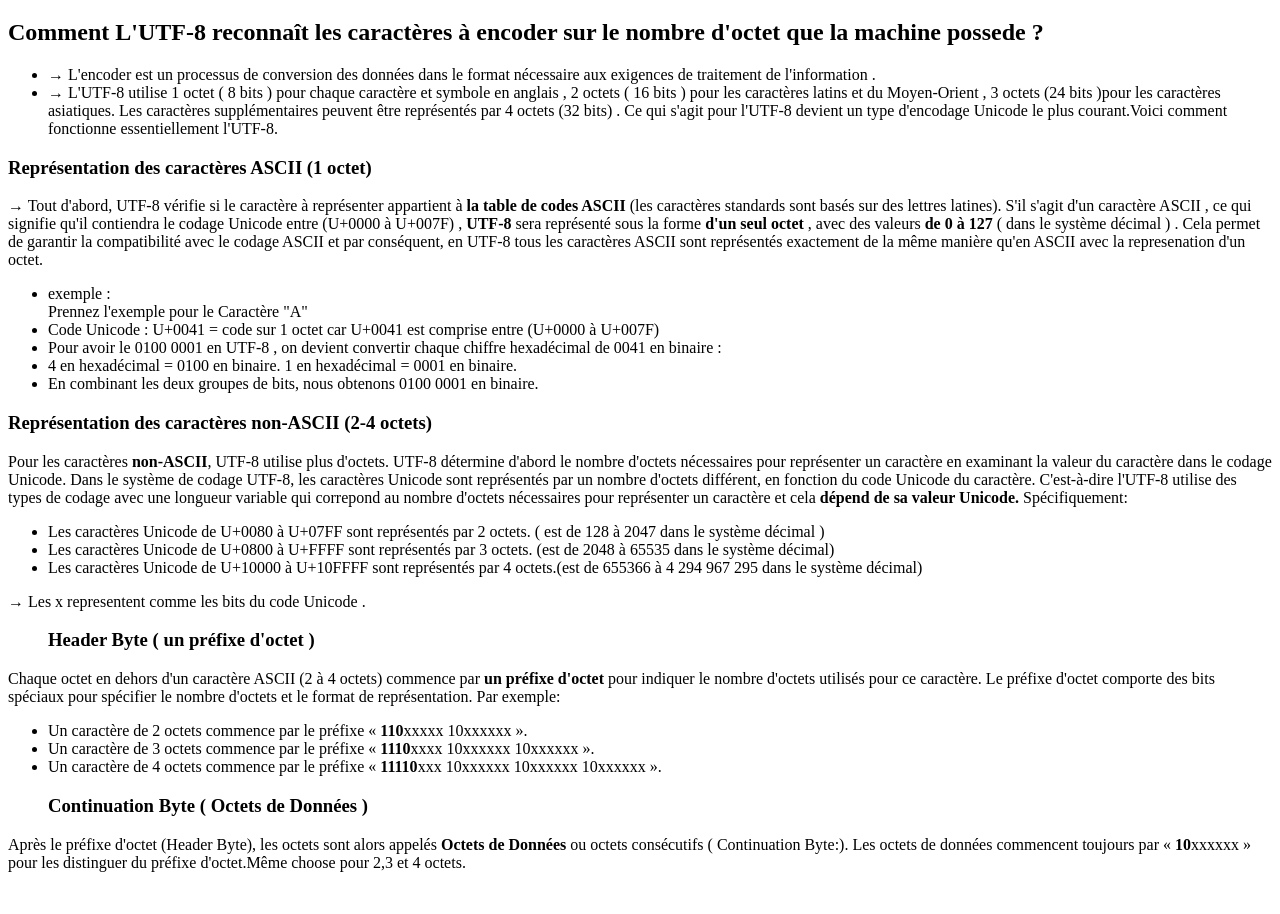
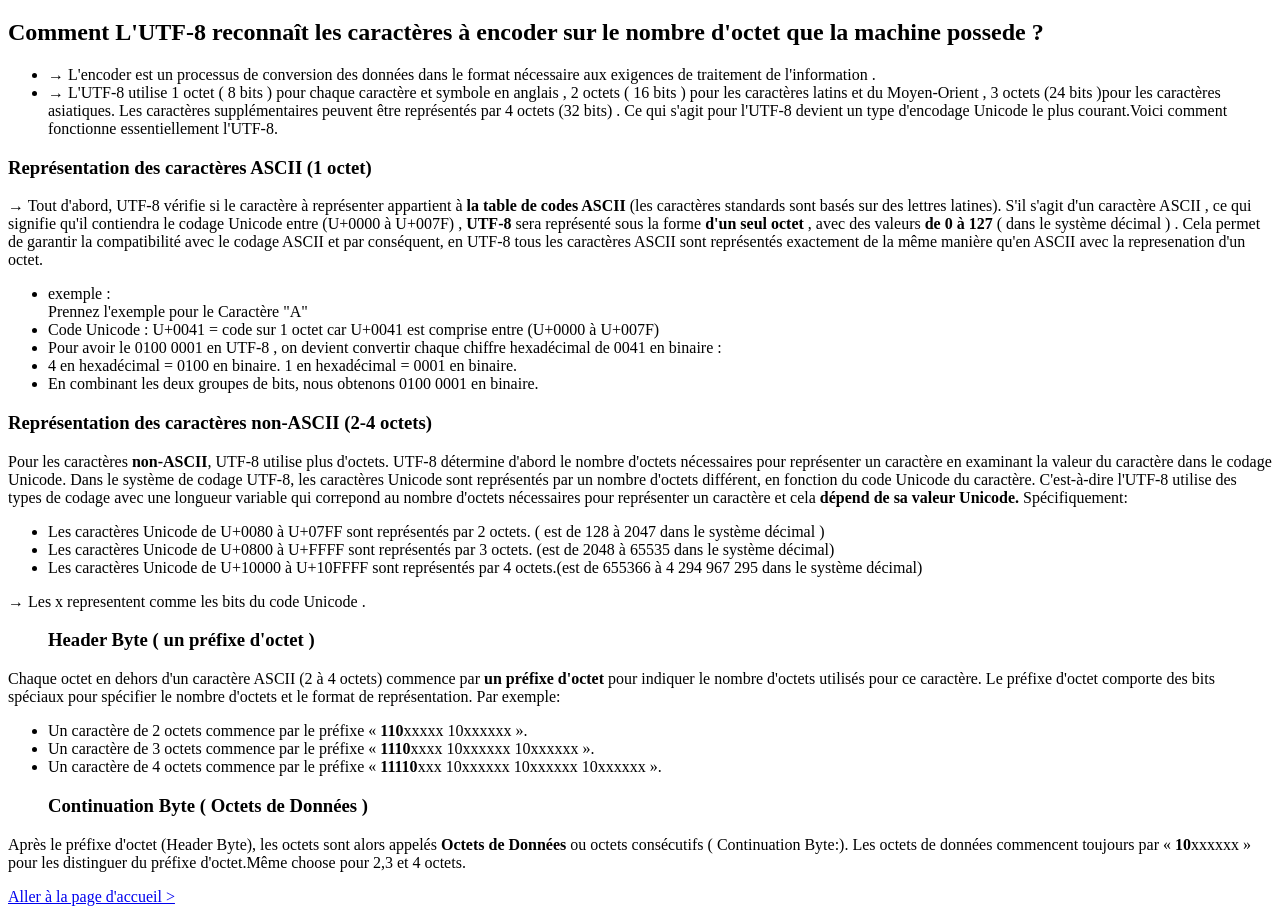
Before and after one commit to XxKebabxX/Site-web-de-NSI-, a plain HTML site: page page2.html in a window 1280 px wide. Shown: the part 61-975 px from the top of the page. Before the commit the page ends 949 px from the top, so only its background shows below. Drawn offline with Linux system fonts and the light colour scheme.

Commit message:
Small tweak on redirection of page

```diff
--- a/page2.html
+++ b/page2.html
@@ -5,7 +5,7 @@
         <meta name="viewport" content="width=device-width, initial-scale=1.0" />
         <title>Document</title>
       </head>
-      </body>
+      <body>
          <h1>UTF-8: Présentation</h1>
          <section>
             <article>
@@ -99,3 +99,7 @@
                   Les octets de données commencent toujours par « <strong>10</strong>xxxxxx » pour les distinguer du préfixe d'octet.Même choose pour 2,3 et 4 octets.
                 </p>
               </article>
+            <a href="./index.html"
+                    >Aller à la page d'accueil
+                  >
+            </body>
```
Also changed, not shown: index.html (+1 -1 lines).
